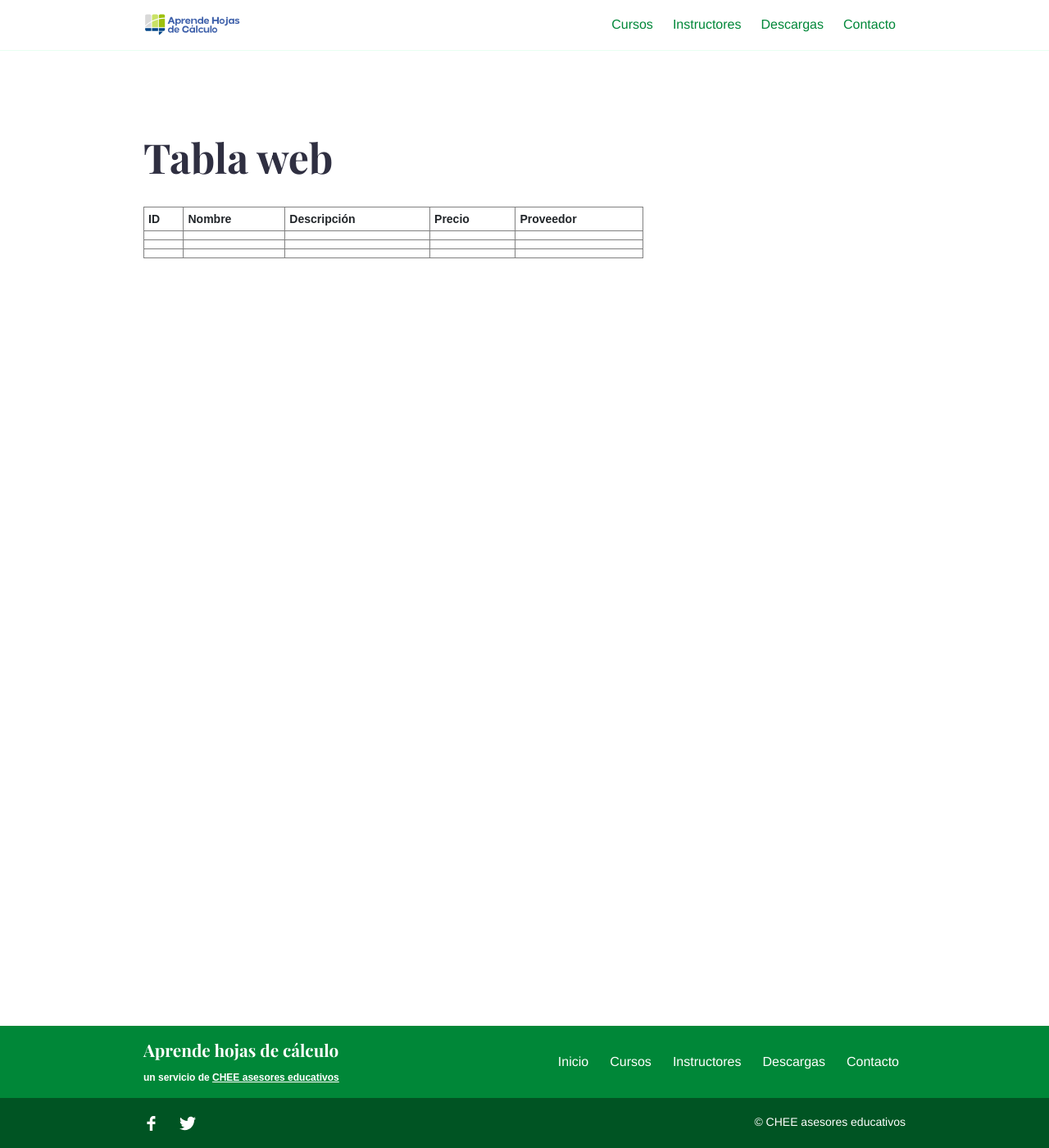
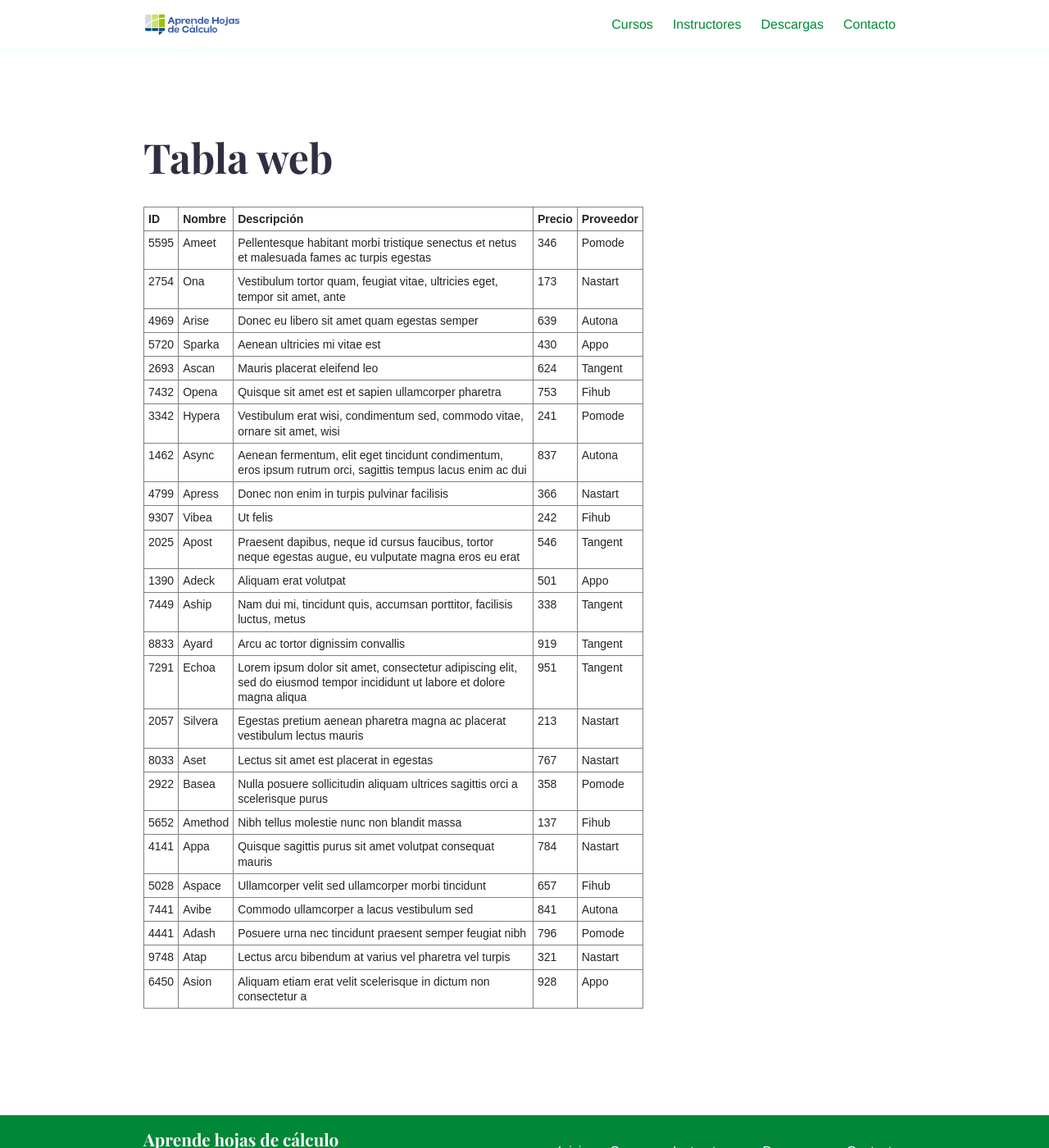
Before and after one commit to camachevaz/Calc, a Jekyll site: the page built from tablaweb.md, in a window 1280 px wide and 1400 px high. Shown: the whole window at 82% size. Built offline with Jekyll 4.4.1, drawn with Linux system fonts in a browser that asks for light colours.

Commit message:
Update tablaweb.md

```diff
--- a/tablaweb.md
+++ b/tablaweb.md
@@ -24,26 +24,180 @@ permalink: /tablaweb/
   </tr>
 </thead>
 <tbody>
-  <tr>
-    <td class="tg-0pky"></td>
-    <td class="tg-0pky"></td>
-    <td class="tg-0pky"></td>
-    <td class="tg-0pky"></td>
-    <td class="tg-0pky"></td>
-  </tr>
-  <tr>
-    <td class="tg-0pky"></td>
-    <td class="tg-0pky"></td>
-    <td class="tg-0pky"></td>
-    <td class="tg-0pky"></td>
-    <td class="tg-0pky"></td>
-  </tr>
-  <tr>
-    <td class="tg-0pky"></td>
-    <td class="tg-0pky"></td>
-    <td class="tg-0pky"></td>
-    <td class="tg-0pky"></td>
-    <td class="tg-0pky"></td>
-  </tr>
+<tr>
+    <td class="tg-0pky">5595</td>
+    <td class="tg-0pky">Ameet</td>
+    <td class="tg-0pky">Pellentesque habitant morbi tristique senectus et netus et malesuada fames ac turpis egestas</td>
+    <td class="tg-0pky">346</td>
+    <td class="tg-0pky">Pomode</td>
+</tr>
+<tr>
+    <td class="tg-0pky">2754</td>
+    <td class="tg-0pky">Ona</td>
+    <td class="tg-0pky">Vestibulum tortor quam, feugiat vitae, ultricies eget, tempor sit amet, ante</td>
+    <td class="tg-0pky">173</td>
+    <td class="tg-0pky">Nastart</td>
+</tr>
+<tr>
+    <td class="tg-0pky">4969</td>
+    <td class="tg-0pky">Arise</td>
+    <td class="tg-0pky">Donec eu libero sit amet quam egestas semper</td>
+    <td class="tg-0pky">639</td>
+    <td class="tg-0pky">Autona</td>
+</tr>
+<tr>
+    <td class="tg-0pky">5720</td>
+    <td class="tg-0pky">Sparka</td>
+    <td class="tg-0pky">Aenean ultricies mi vitae est</td>
+    <td class="tg-0pky">430</td>
+    <td class="tg-0pky">Appo</td>
+</tr>
+<tr>
+    <td class="tg-0pky">2693</td>
+    <td class="tg-0pky">Ascan</td>
+    <td class="tg-0pky">Mauris placerat eleifend leo</td>
+    <td class="tg-0pky">624</td>
+    <td class="tg-0pky">Tangent</td>
+</tr>
+<tr>
+    <td class="tg-0pky">7432</td>
+    <td class="tg-0pky">Opena</td>
+    <td class="tg-0pky">Quisque sit amet est et sapien ullamcorper pharetra</td>
+    <td class="tg-0pky">753</td>
+    <td class="tg-0pky">Fihub</td>
+</tr>
+<tr>
+    <td class="tg-0pky">3342</td>
+    <td class="tg-0pky">Hypera</td>
+    <td class="tg-0pky">Vestibulum erat wisi, condimentum sed, commodo vitae, ornare sit amet, wisi</td>
+    <td class="tg-0pky">241</td>
+    <td class="tg-0pky">Pomode</td>
+</tr>
+<tr>
+    <td class="tg-0pky">1462</td>
+    <td class="tg-0pky">Async</td>
+    <td class="tg-0pky">Aenean fermentum, elit eget tincidunt condimentum, eros ipsum rutrum orci, sagittis tempus lacus enim ac dui</td>
+    <td class="tg-0pky">837</td>
+    <td class="tg-0pky">Autona</td>
+</tr>
+<tr>
+    <td class="tg-0pky">4799</td>
+    <td class="tg-0pky">Apress</td>
+    <td class="tg-0pky">Donec non enim in turpis pulvinar facilisis</td>
+    <td class="tg-0pky">366</td>
+    <td class="tg-0pky">Nastart</td>
+</tr>
+<tr>
+    <td class="tg-0pky">9307</td>
+    <td class="tg-0pky">Vibea</td>
+    <td class="tg-0pky">Ut felis</td>
+    <td class="tg-0pky">242</td>
+    <td class="tg-0pky">Fihub</td>
+</tr>
+<tr>
+    <td class="tg-0pky">2025</td>
+    <td class="tg-0pky">Apost</td>
+    <td class="tg-0pky">Praesent dapibus, neque id cursus faucibus, tortor neque egestas augue, eu vulputate magna eros eu erat</td>
+    <td class="tg-0pky">546</td>
+    <td class="tg-0pky">Tangent</td>
+</tr>
+<tr>
+    <td class="tg-0pky">1390</td>
+    <td class="tg-0pky">Adeck</td>
+    <td class="tg-0pky">Aliquam erat volutpat</td>
+    <td class="tg-0pky">501</td>
+    <td class="tg-0pky">Appo</td>
+</tr>
+<tr>
+    <td class="tg-0pky">7449</td>
+    <td class="tg-0pky">Aship</td>
+    <td class="tg-0pky">Nam dui mi, tincidunt quis, accumsan porttitor, facilisis luctus, metus</td>
+    <td class="tg-0pky">338</td>
+    <td class="tg-0pky">Tangent</td>
+</tr>
+<tr>
+    <td class="tg-0pky">8833</td>
+    <td class="tg-0pky">Ayard</td>
+    <td class="tg-0pky">Arcu ac tortor dignissim convallis</td>
+    <td class="tg-0pky">919</td>
+    <td class="tg-0pky">Tangent</td>
+</tr>
+<tr>
+    <td class="tg-0pky">7291</td>
+    <td class="tg-0pky">Echoa</td>
+    <td class="tg-0pky">Lorem ipsum dolor sit amet, consectetur adipiscing elit, sed do eiusmod tempor incididunt ut labore et dolore magna aliqua</td>
+    <td class="tg-0pky">951</td>
+    <td class="tg-0pky">Tangent</td>
+</tr>
+<tr>
+    <td class="tg-0pky">2057</td>
+    <td class="tg-0pky">Silvera</td>
+    <td class="tg-0pky">Egestas pretium aenean pharetra magna ac placerat vestibulum lectus mauris</td>
+    <td class="tg-0pky">213</td>
+    <td class="tg-0pky">Nastart</td>
+</tr>
+<tr>
+    <td class="tg-0pky">8033</td>
+    <td class="tg-0pky">Aset</td>
+    <td class="tg-0pky">Lectus sit amet est placerat in egestas</td>
+    <td class="tg-0pky">767</td>
+    <td class="tg-0pky">Nastart</td>
+</tr>
+<tr>
+    <td class="tg-0pky">2922</td>
+    <td class="tg-0pky">Basea</td>
+    <td class="tg-0pky">Nulla posuere sollicitudin aliquam ultrices sagittis orci a scelerisque purus</td>
+    <td class="tg-0pky">358</td>
+    <td class="tg-0pky">Pomode</td>
+</tr>
+<tr>
+    <td class="tg-0pky">5652</td>
+    <td class="tg-0pky">Amethod</td>
+    <td class="tg-0pky">Nibh tellus molestie nunc non blandit massa</td>
+    <td class="tg-0pky">137</td>
+    <td class="tg-0pky">Fihub</td>
+</tr>
+<tr>
+    <td class="tg-0pky">4141</td>
+    <td class="tg-0pky">Appa</td>
+    <td class="tg-0pky">Quisque sagittis purus sit amet volutpat consequat mauris</td>
+    <td class="tg-0pky">784</td>
+    <td class="tg-0pky">Nastart</td>
+</tr>
+<tr>
+    <td class="tg-0pky">5028</td>
+    <td class="tg-0pky">Aspace</td>
+    <td class="tg-0pky">Ullamcorper velit sed ullamcorper morbi tincidunt</td>
+    <td class="tg-0pky">657</td>
+    <td class="tg-0pky">Fihub</td>
+</tr>
+<tr>
+    <td class="tg-0pky">7441</td>
+    <td class="tg-0pky">Avibe</td>
+    <td class="tg-0pky">Commodo ullamcorper a lacus vestibulum sed</td>
+    <td class="tg-0pky">841</td>
+    <td class="tg-0pky">Autona</td>
+</tr>
+<tr>
+    <td class="tg-0pky">4441</td>
+    <td class="tg-0pky">Adash</td>
+    <td class="tg-0pky">Posuere urna nec tincidunt praesent semper feugiat nibh</td>
+    <td class="tg-0pky">796</td>
+    <td class="tg-0pky">Pomode</td>
+</tr>
+<tr>
+    <td class="tg-0pky">9748</td>
+    <td class="tg-0pky">Atap</td>
+    <td class="tg-0pky">Lectus arcu bibendum at varius vel pharetra vel turpis</td>
+    <td class="tg-0pky">321</td>
+    <td class="tg-0pky">Nastart</td>
+</tr>
+<tr>
+    <td class="tg-0pky">6450</td>
+    <td class="tg-0pky">Asion</td>
+    <td class="tg-0pky">Aliquam etiam erat velit scelerisque in dictum non consectetur a</td>
+    <td class="tg-0pky">928</td>
+    <td class="tg-0pky">Appo</td>
+</tr>
 </tbody>
 </table>
```
